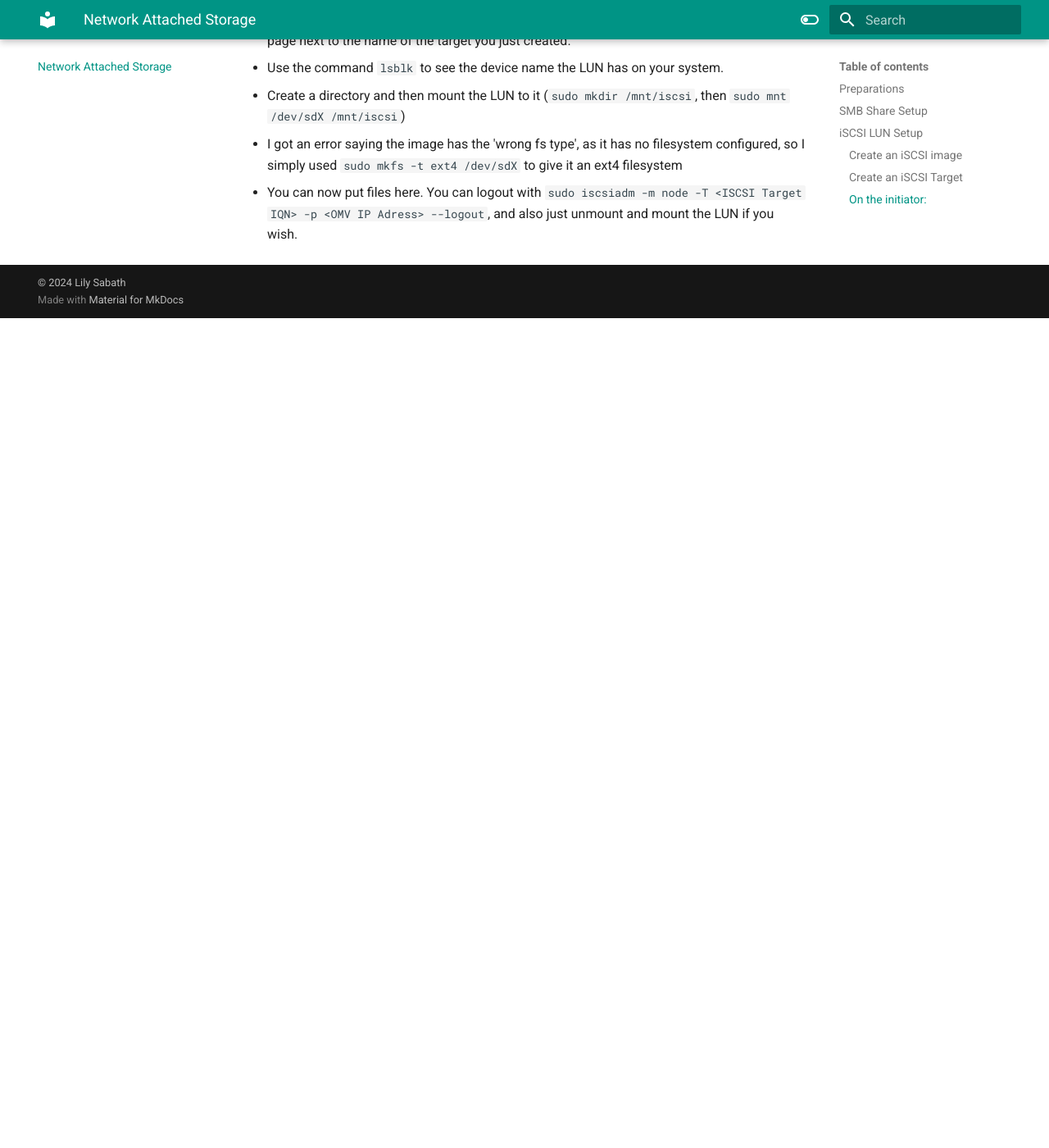
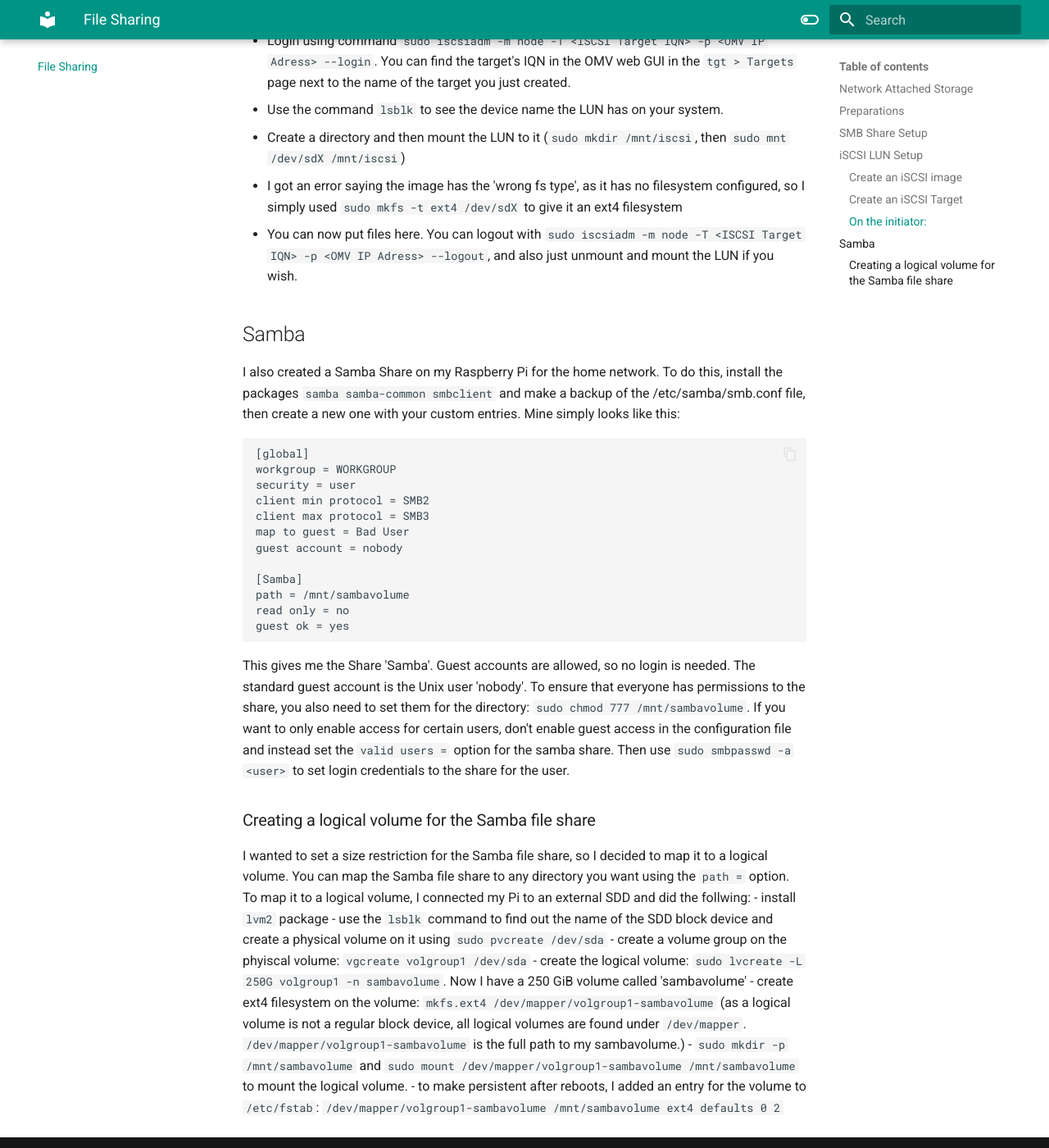
Before and after one commit to witchessabath/mkdocs, an MkDocs documentation site: the page built from docs/NAS.md, in a window 1280 px wide and 1400 px high, scrolled down 2447 px. Shown: the whole window at 82% size. Built offline with MkDocs 1.6.1 and Material for MkDocs 9.7.7, drawn with Linux system fonts in a browser that asks for light colours; before the commit the page ends 2835 px from its top, so only the background shows below that.

Commit message:
added Samba and LVM configs

````diff
--- a/docs/NAS.md
+++ b/docs/NAS.md
@@ -1,4 +1,6 @@
-# Network Attached Storage
+# File Sharing
+
+## Network Attached Storage
 
 I used Openmediavualt (OMV) to make a NAS out of my Raspberry Pi 3B+, to which I simply attached a HDD.
 
@@ -58,3 +60,36 @@
 - Create a directory and then mount the LUN to it (`sudo mkdir /mnt/iscsi`, then `sudo mnt /dev/sdX /mnt/iscsi`)
 - I got an error saying the image has the 'wrong fs type', as it has no filesystem configured, so I simply used `sudo mkfs -t ext4 /dev/sdX` to give it an ext4 filesystem
 - You can now put files here. You can logout with `sudo iscsiadm -m node -T <ISCSI Target IQN> -p <OMV IP Adress> --logout`, and also just unmount and mount the LUN if you wish.
+
+## Samba
+
+I also created a Samba Share on my Raspberry Pi for the home network.
+To do this, install the packages `samba samba-common smbclient` and make a backup of the /etc/samba/smb.conf file, then create a new one with your custom entries.
+Mine simply looks like this:
+```
+[global]
+workgroup = WORKGROUP
+security = user
+client min protocol = SMB2
+client max protocol = SMB3
+map to guest = Bad User
+guest account = nobody
+
+[Samba]
+path = /mnt/sambavolume
+read only = no
+guest ok = yes
+```
+This gives me the Share 'Samba'. Guest accounts are allowed, so no login is needed. The standard guest account is the Unix user 'nobody'. To ensure that everyone has permissions to the share, you also need to set them for the directory: `sudo chmod 777 /mnt/sambavolume`. If you want to only enable access for certain users, don't enable guest access in the configuration file and instead set the `valid users = ` option for the samba share. Then use `sudo smbpasswd -a <user>` to set login credentials to the share for the user.
+
+### Creating a logical volume for the Samba file share
+I wanted to set a size restriction for the Samba file share, so I decided to map it to a logical volume.
+You can map the Samba file share to any directory you want using the `path = ` option.
+To map it to a logical volume, I connected my Pi to an external SDD and did the follwing:
+- install `lvm2` package
+- use the `lsblk` command to find out the name of the SDD block device and create a physical volume on it using `sudo pvcreate /dev/sda`
+- create a volume group on the phyiscal volume: `vgcreate volgroup1 /dev/sda`
+- create the logical volume: `sudo lvcreate -L 250G volgroup1 -n sambavolume`. Now I have a 250 GiB volume called 'sambavolume'
+- create ext4 filesystem on the volume: `mkfs.ext4 /dev/mapper/volgroup1-sambavolume` (as a logical volume is not a regular block device, all logical volumes are found under `/dev/mapper`. `/dev/mapper/volgroup1-sambavolume` is the full path to my sambavolume.)
+- `sudo mkdir -p /mnt/sambavolume` and `sudo mount /dev/mapper/volgroup1-sambavolume /mnt/sambavolume` to mount the logical volume.
+- to make persistent after reboots, I added an entry for the volume to `/etc/fstab`: `/dev/mapper/volgroup1-sambavolume /mnt/sambavolume ext4 defaults 0 2`
````
